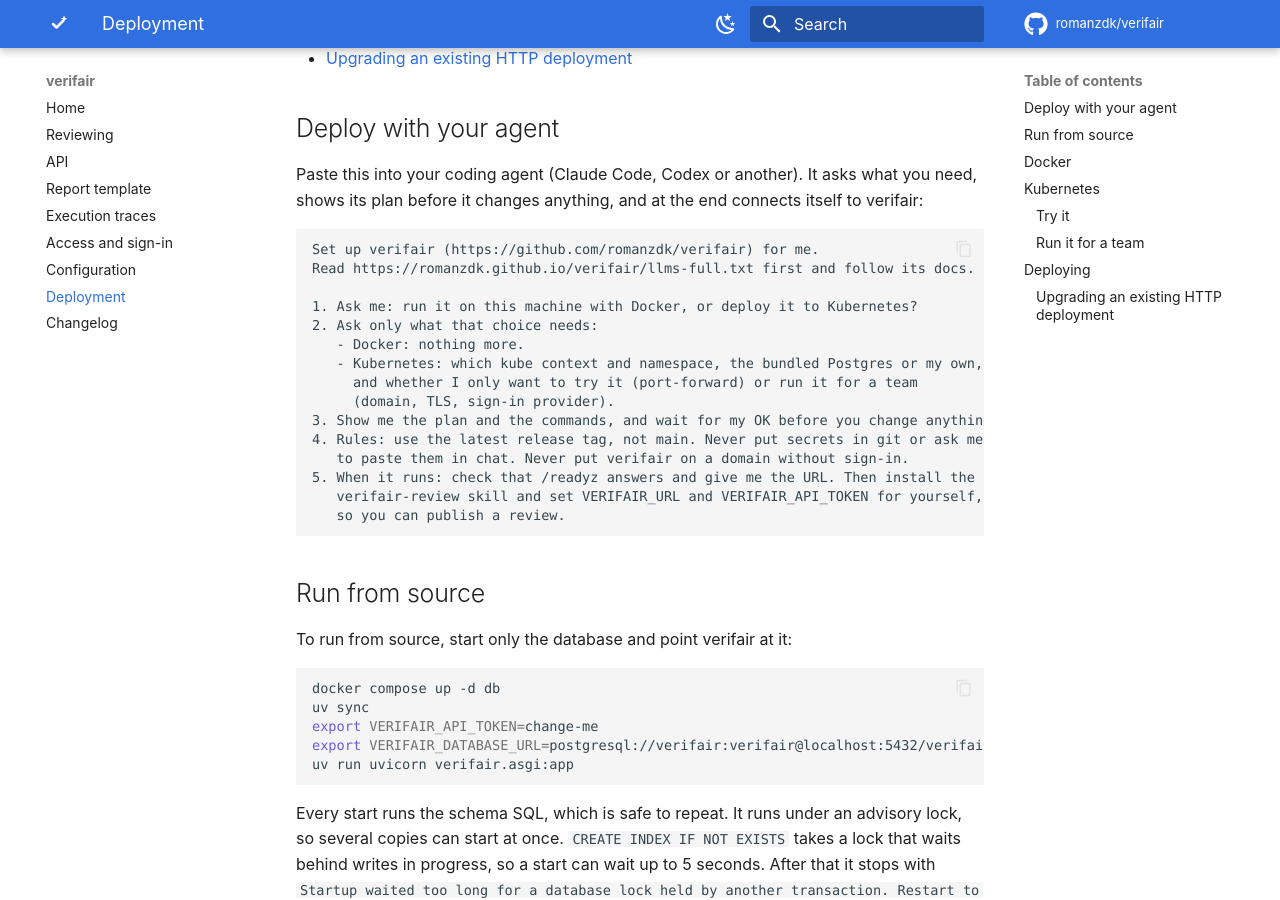
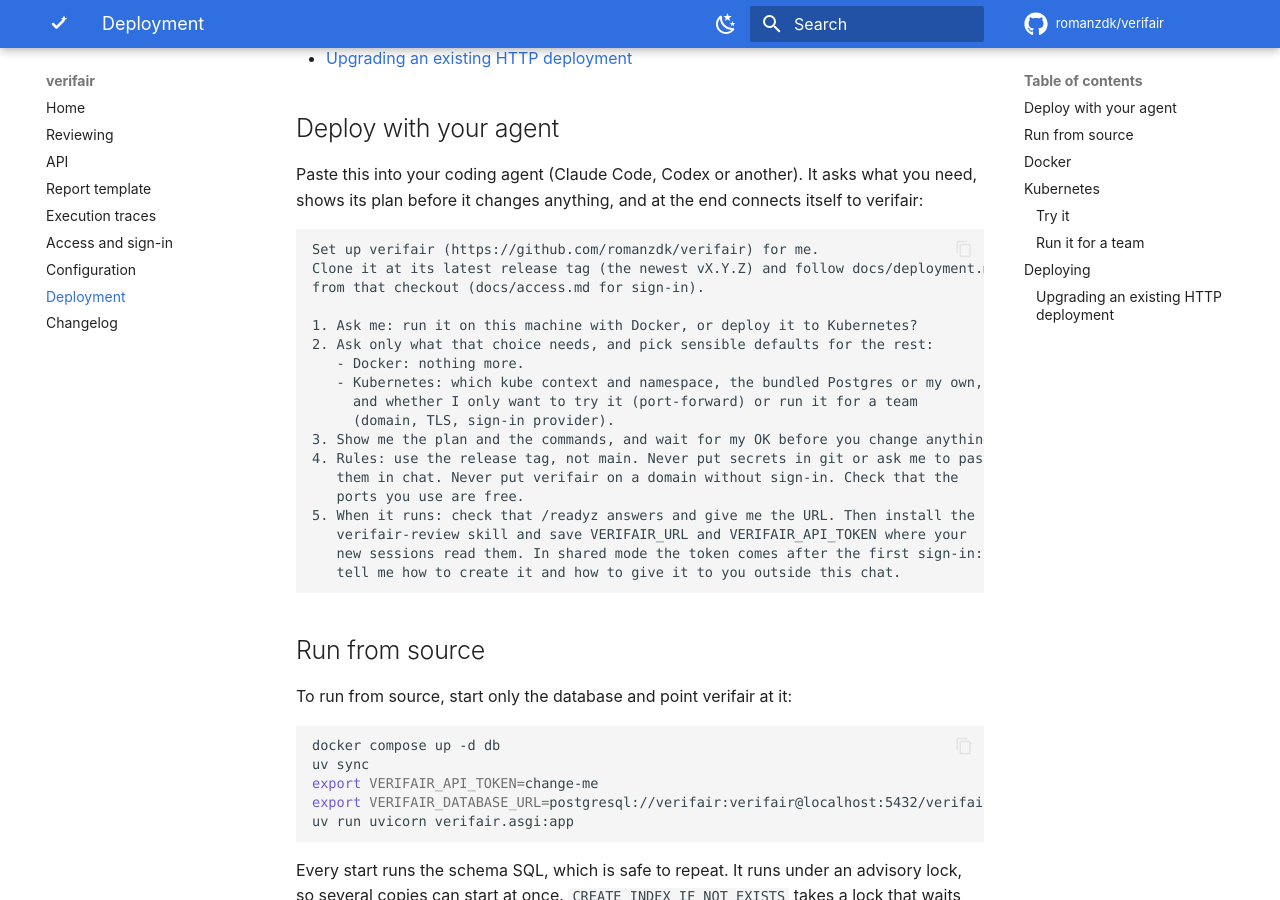
Before and after one commit to romanzdk/verifair, an MkDocs documentation site: the page built from docs/deployment.md, in a window 1280 px wide and 900 px high, scrolled down 302 px. Built offline with MkDocs 1.6.1 and Material for MkDocs 9.7.7, drawn with Linux system fonts in a browser that asks for light colours; comment, search, counter and statistics services are not loaded; some of the changed text lies outside the part shown.

Commit message:
docs: improve the deploy prompt and docs from agent test runs

````diff
--- a/docs/deployment.md
+++ b/docs/deployment.md
@@ -13,20 +13,23 @@ Paste this into your coding agent (Claude Code, Codex or another). It asks what
 
 ```text
 Set up verifair (https://github.com/romanzdk/verifair) for me.
-Read https://romanzdk.github.io/verifair/llms-full.txt first and follow its docs.
+Clone it at its latest release tag (the newest vX.Y.Z) and follow docs/deployment.md
+from that checkout (docs/access.md for sign-in).
 
 1. Ask me: run it on this machine with Docker, or deploy it to Kubernetes?
-2. Ask only what that choice needs:
+2. Ask only what that choice needs, and pick sensible defaults for the rest:
    - Docker: nothing more.
    - Kubernetes: which kube context and namespace, the bundled Postgres or my own,
      and whether I only want to try it (port-forward) or run it for a team
      (domain, TLS, sign-in provider).
 3. Show me the plan and the commands, and wait for my OK before you change anything.
-4. Rules: use the latest release tag, not main. Never put secrets in git or ask me
-   to paste them in chat. Never put verifair on a domain without sign-in.
+4. Rules: use the release tag, not main. Never put secrets in git or ask me to paste
+   them in chat. Never put verifair on a domain without sign-in. Check that the
+   ports you use are free.
 5. When it runs: check that /readyz answers and give me the URL. Then install the
-   verifair-review skill and set VERIFAIR_URL and VERIFAIR_API_TOKEN for yourself,
-   so you can publish a review.
+   verifair-review skill and save VERIFAIR_URL and VERIFAIR_API_TOKEN where your
+   new sessions read them. In shared mode the token comes after the first sign-in:
+   tell me how to create it and how to give it to you outside this chat.
 ```
 
 ## Run from source
@@ -61,6 +64,16 @@ Each `v1.2.3` tag also creates a GitHub release. Its notes are that version's se
 Other git tags, like `v1.2` or `v1.2.3-rc.1`, fail the publish job and publish nothing.
 
 Deploy a version tag or `sha-<short commit>`, not `main` or `latest`, so a restart does not pull a different version. To build it yourself, run `docker build -t verifair .`.
+
+To run it on your own machine with its own database, use Docker Compose from a release tag checkout. Put your own token in `.env` first, because Compose reads it from there:
+
+```bash
+git checkout v1.2.3
+printf 'VERIFAIR_API_TOKEN=%s\n' "$(openssl rand -hex 32)" > .env
+docker compose up -d --build
+```
+
+Compose publishes Postgres on `127.0.0.1:5432` for running from source; if that port is taken, remove the `ports` of `db`.
 
 ```bash
 docker run --rm -e VERIFAIR_API_TOKEN=change-me \
@@ -106,6 +119,8 @@ Open http://localhost:8000. To add the demo reviews, run this from the repositor
 VERIFAIR_API_TOKEN=$(sed -n 's/^VERIFAIR_API_TOKEN=//p' deploy/kustomize/example/secrets.env) python3 scripts/demo.py
 ```
 
+If port 8000 is taken on your machine, forward another one (`8080:80`) and use that port in the URL and in `VERIFAIR_URL`. The port-forward stops when you stop the command. To use another namespace, change `namespace` in `kustomization.yaml` and the name in `namespace.yaml`.
+
 On the first install verifair can restart once or twice while Postgres creates its database. Keep `db.env`: Postgres keeps the password it was created with. With another password, the new verifair pod logs `password authentication failed` and restarts while the old one keeps running; put the old `db.env` back and apply again. The `.env` files are git-ignored. `kubectl delete -k .` deletes the namespace, and the database volume with it.
 
 ### Run it for a team
@@ -115,8 +130,8 @@ Copy the `deploy/kustomize` folder into your own repository, because `example` u
 1. **Sign-in.** Turn on shared mode (see [access.md](access.md#set-up-shared-mode)):
    - in `configMapGenerator`: `VERIFAIR_BASE_URL=https://<your host>`, `VERIFAIR_OIDC_ISSUER`, `VERIFAIR_OIDC_CLIENT_ID`, `VERIFAIR_OIDC_ALLOWED_DOMAINS` and `VERIFAIR_BOOTSTRAP_ADMIN_ID`
    - in `secrets.env`: `VERIFAIR_OIDC_CLIENT_SECRET` and `VERIFAIR_SESSION_SECRET`, and remove `VERIFAIR_API_TOKEN`
-2. **HTTPS.** Only after sign-in works: uncomment `ingress.yaml` in `resources`, and set your host, the TLS secret and `ingressClassName` if your cluster needs one. Without sign-in, anyone who reaches the host can comment and give verdicts. Set `FORWARDED_ALLOW_IPS` in `configMapGenerator` to the addresses of your ingress controller pods, so other pods cannot fake `X-Forwarded-*` headers.
-3. **Your own Postgres.** Remove `../postgres` from `components` and the `verifair-db` secret generator. Put `VERIFAIR_DATABASE_URL` in `secrets.env`, with `sslmode=verify-full` when it is on another host. The bundled Postgres has no backups and no upgrades; it is for trying verifair out.
+2. **HTTPS.** Only after sign-in works: uncomment `ingress.yaml` in `resources`, and set your host, the TLS secret and `ingressClassName` in it. Without sign-in, anyone who reaches the host can comment and give verdicts. Set `FORWARDED_ALLOW_IPS` in `configMapGenerator` to the addresses of your ingress controller pods, so other pods cannot fake `X-Forwarded-*` headers.
+3. **Your own Postgres.** Remove `../postgres` from `components` and the `verifair-db` secret generator. Put `VERIFAIR_DATABASE_URL` in `secrets.env`, with `sslmode=verify-full` when it is on another host. Encode special characters in the password (`@` is `%40`). The bundled Postgres has no backups and no upgrades; it is for trying verifair out.
 4. **The image.** Pin it in your overlay, so a change in this repository does not upgrade you. A digest (`digest: sha256:…` instead of `newTag`) also guards against a moved tag:
 
    ```yaml
````
Also changed, not shown: 1 other file.
